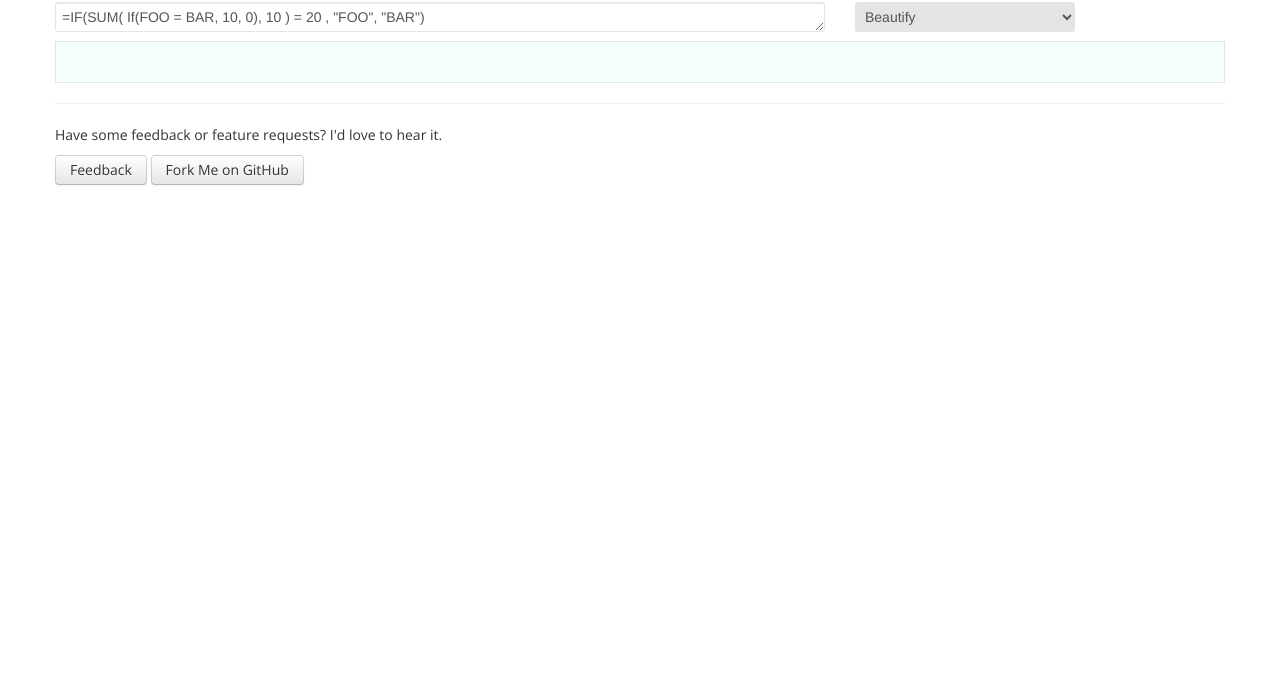
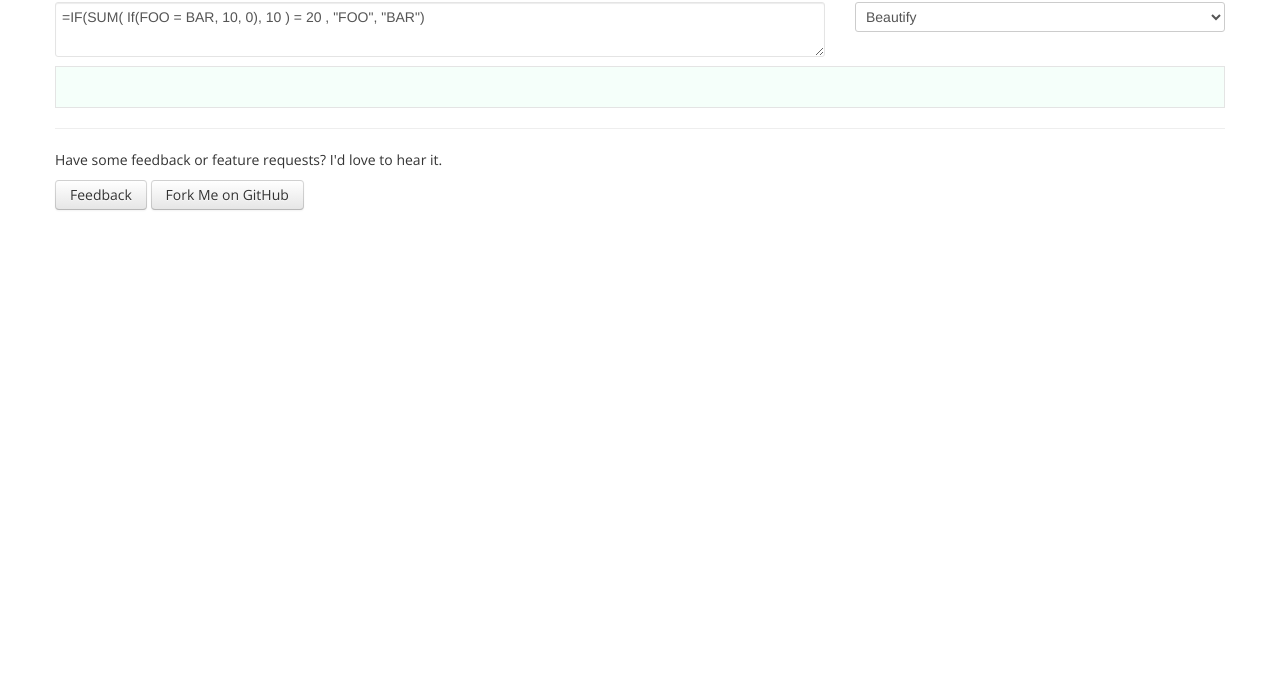
Before and after one commit to joshbtn/excelFormulaUtilitiesJS, a plain HTML site: page index.html in a window 1280 px wide. Shown: the part 125-800 px from the top of the page. Drawn offline with nearby package versions, Linux system fonts and the light colour scheme; a script that the page names is missing.

Commit message:
changed style on dropdown box so it doesn't look disabled.

```diff
--- a/css/screen.css
+++ b/css/screen.css
@@ -2,7 +2,6 @@ html, body{ font-family: 'Open Sans', sans-serif; margin-top:0.61em;}
 h1, h2, h3, h4, h5, h6 {font-family: 'Open Sans', sans-serif;}
 footer{display:none;}
 textarea{border:solid 1px #e4e4e4}
-select{border:none; background:#e4e4e4}
 h1{font-weight:normal; }
 
 /*-----------HEADER STYLES-------------*/
@@ -21,10 +20,14 @@ header .title{float:left;}
 @media(max-width:767px){
 	header .title{margin:0.55em 0 0 0;}
 	header img{width:50px; height: 52px;}
-	header h1{font-size:1.31em; line-height:0.91em;}
+	header h1{font-size:1.31em; line-height:0.91em; }
 	header p{font-size:0.61em; line-height:1.61em;  }
 }
 
+/*-----------FORMULA INPUT-------------*/
+
+#inputArea textarea{height:3.2em; }
+#inputArea select{vertical-align:middle; }
 
 
 /*-----------FORMULA STYLES------------*/
--- a/index.html
+++ b/index.html
@@ -48,7 +48,7 @@
 					</div>
 					<div class="span4">
 		            	<!-- label class="" for="mode">Mode: </label -->
-		                <select id="mode" class="" onchange="window.excelFormulaBeautifier.examples.beautifier.changeMode(this.value)">
+		                <select id="mode" class="span4" onchange="window.excelFormulaBeautifier.examples.beautifier.changeMode(this.value)">
 		                    <option value="beautify">Beautify</option>
 		                    <option value="js">Formula to JavaScript</option>
 		                </select>
```
